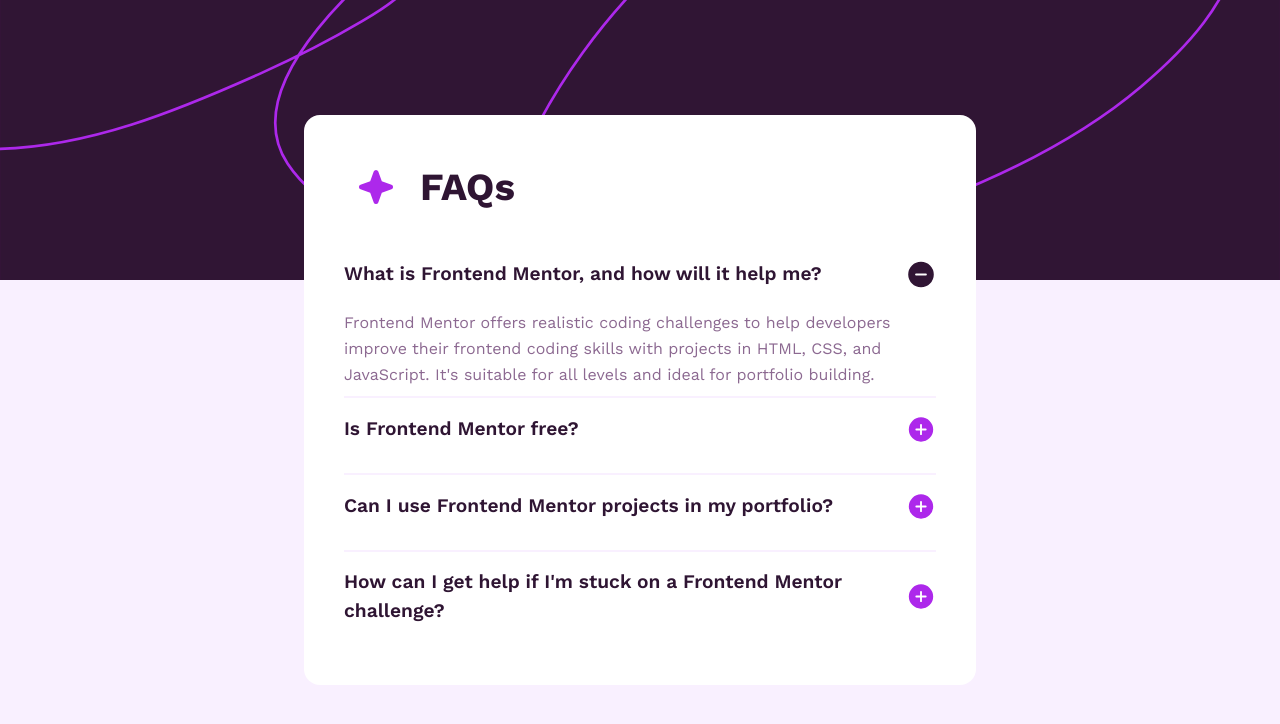
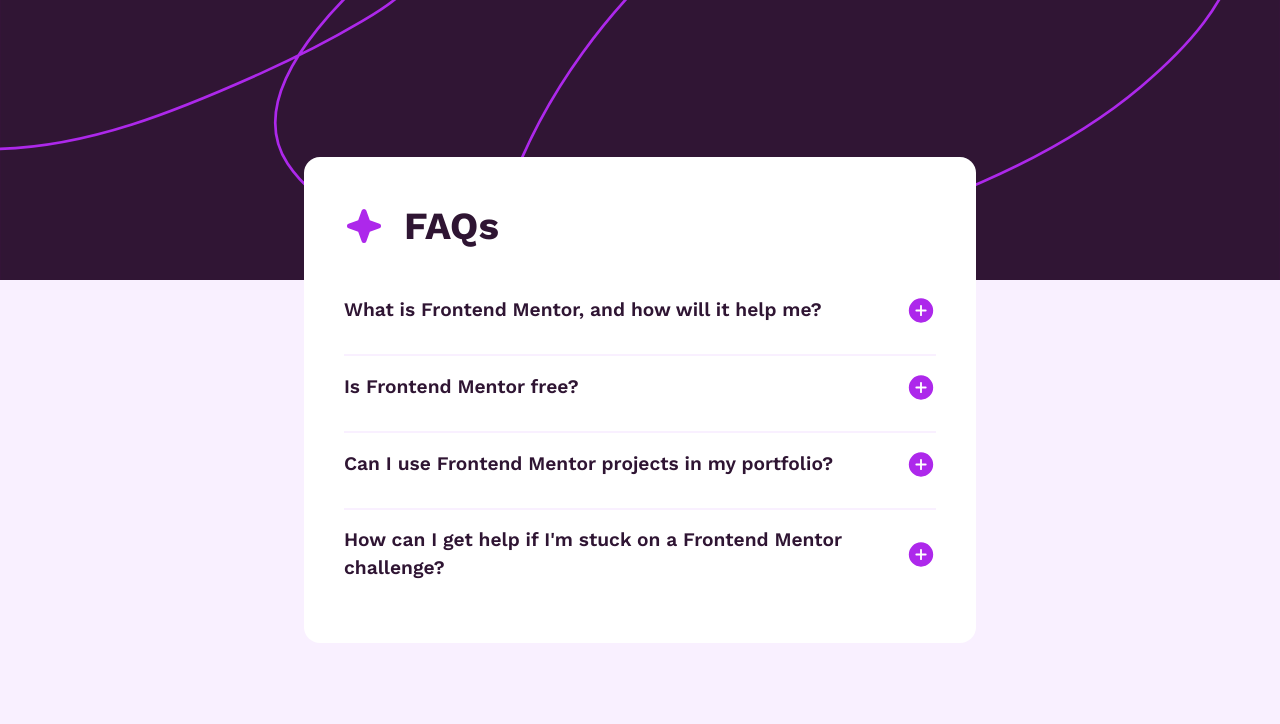
Before and after one commit to rainndev/Front-end-mentor-react, a React (Vite) app: page /faq-accordion in a window 1280 px wide. Shown: the top 724 px of the page. Built offline with nearby package versions, Linux system fonts and the light colour scheme; the HTML template or start-up script is replaced by a standard one.

Commit message:
fix(accordion): accordion item can't close after open

```diff
--- a/src/component/AccordionItem.tsx
+++ b/src/component/AccordionItem.tsx
@@ -1,4 +1,4 @@
-import { useRef } from "react";
+import { useRef, useE } from "react";
 import { motion } from "framer-motion";
 interface AccordionItemProps {
   isOpen: boolean;
@@ -17,6 +17,22 @@ const AccordionItem = ({
 }: AccordionItemProps) => {
   const contentRef = useRef<HTMLDivElement>(null);
 
+  const accordionVariants = {
+    initial: {
+      opacity: 0,
+      maxHeight: 0,
+    },
+    open: {
+      opacity: 1,
+      maxHeight: contentRef.current?.scrollHeight,
+    },
+    notOpen: {
+      opacity: 0,
+      maxHeight: 0,
+    },
+  };
+
+  console.log(isOpen, contentRef.current?.scrollHeight);
   return (
     <div>
       {/* Title of accordion item */}
@@ -39,10 +55,9 @@ const AccordionItem = ({
 
       <motion.div
         ref={contentRef}
-        animate={{
-          opacity: isOpen ? 1 : 0,
-          maxHeight: isOpen ? contentRef.current?.scrollHeight : 0,
-        }}
+        variants={accordionVariants}
+        initial="initial"
+        animate={isOpen ? "open" : "notOpen"}
         transition={{ duration: 0, ease: "easeInOut" }}
         className="mt-5 leading-relaxed text-[hsl(292_16%_49%)] overflow-hidden transition-max-height duration-300 ease-in-out "
       >
--- a/src/pages/Accordion.tsx
+++ b/src/pages/Accordion.tsx
@@ -20,10 +20,11 @@ const data = [
 ];
 
 const Accordion = () => {
-  const [activeIndex, setActiveIndex] = useState(0);
+  const dummyNumber = 82374;
+  const [activeIndex, setActiveIndex] = useState(dummyNumber);
 
-  const HandleToggle = (index: number) => {
-    setActiveIndex(index);
+  const HandleToggle = (index: number, activeIndex: number) => {
+    setActiveIndex(activeIndex === index ? dummyNumber : index);
   };
 
   return (
@@ -42,11 +43,11 @@ const Accordion = () => {
         <div className="absolute w-full h-full flex justify-center items-center ">
           <div className="max-w-2xl bg-white w-full flex flex-col md:p-10 p-8 rounded-2xl m-7">
             {/* accordion top */}
-            <div className="flex justify-start space-x-3 items-center">
-              <div className="w-16 h-16 flex justify-center items-center">
+            <div className="flex justify-start space-x-3 md:space-x-5 items-center">
+              <div className=" flex justify-center items-center">
                 <img
                   src="/faq-accordion-kit/assets/images/icon-star.svg"
-                  className="w-10 h-10 "
+                  className="w-7 h-7  p-0 md:w-10 md:h-10 "
                 />
               </div>
               <h1 className="text-[clamp(2rem,3vw,8rem)] font-bold text-[hsl(292_42%_14%)] align-middle ">
@@ -61,7 +62,7 @@ const Accordion = () => {
                   key={i}
                   {...item}
                   isOpen={activeIndex === i}
-                  onToggle={() => HandleToggle(i)}
+                  onToggle={() => HandleToggle(i, activeIndex)}
                   isLast={i === data.length - 1}
                 />
               ))}
```
